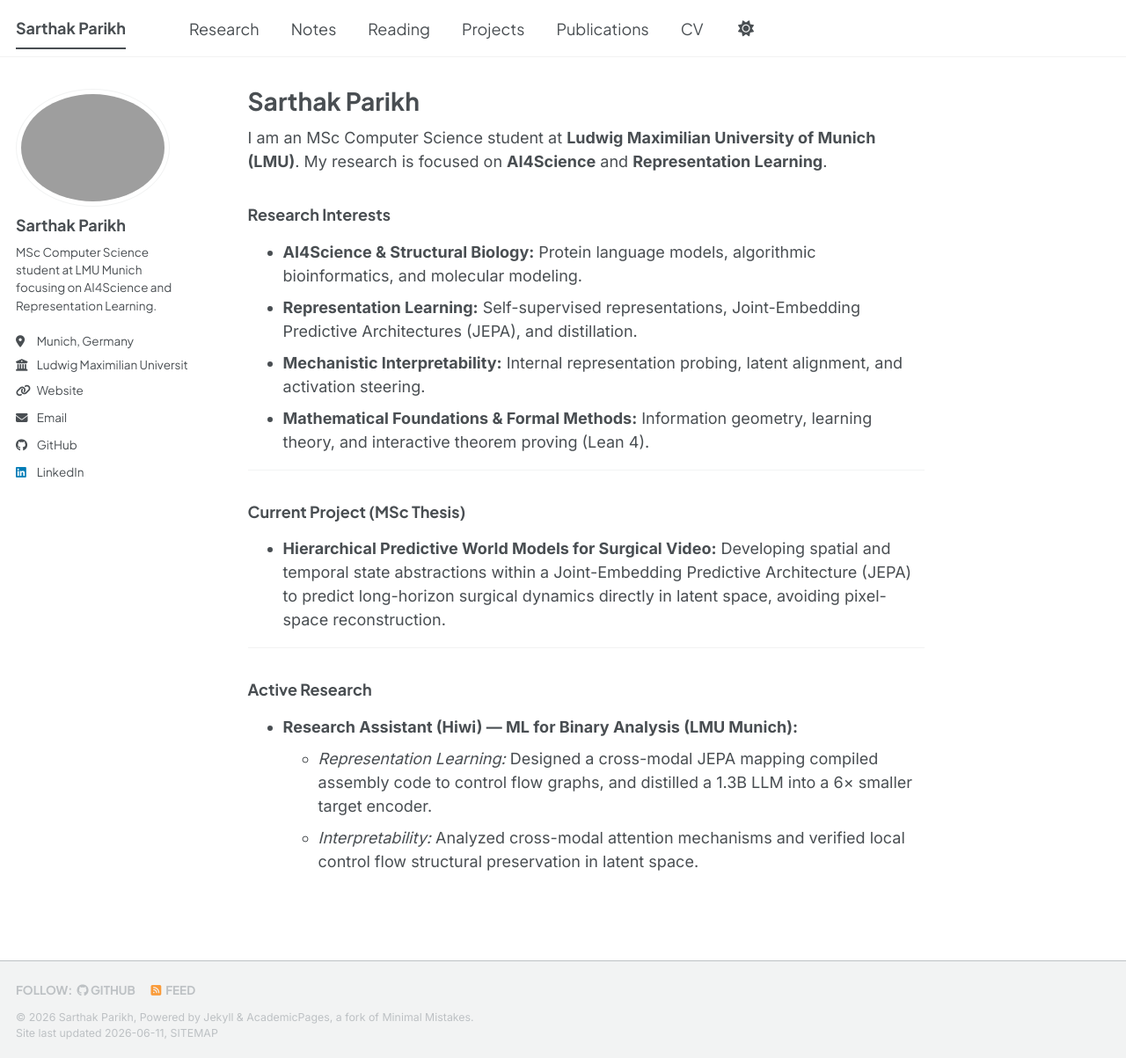
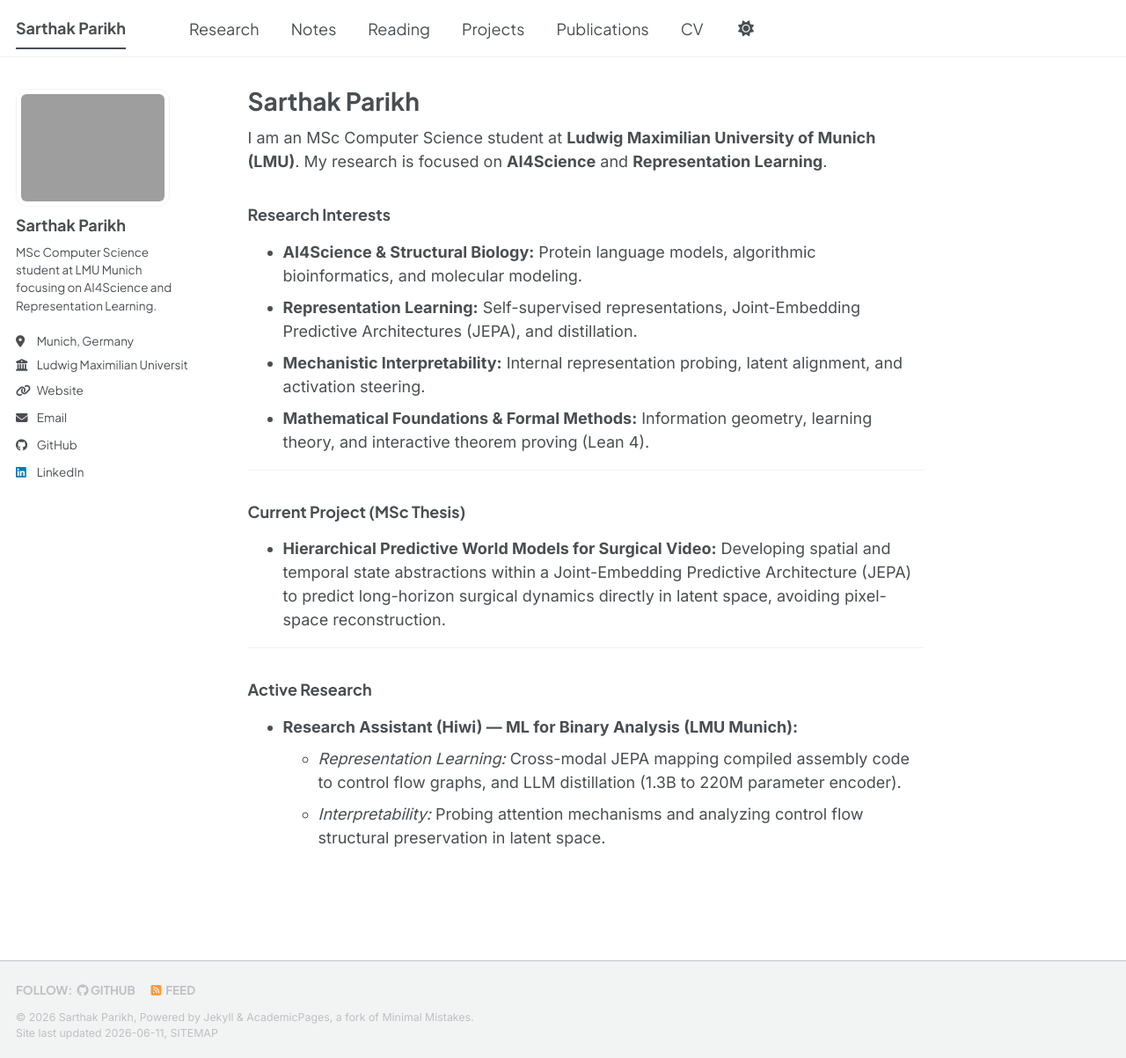
Before and after one commit to sparikh-research/sparikh-research.github.io, a Jekyll site: the page built from _pages/about.md, in a window 1280 px wide and 1203 px high. Shown: the whole window at 88% size. Built offline with Jekyll 4.4.1, drawn with Linux system fonts in a browser that asks for light colours; a script bundle is joined from its source files by our own code; library files that are not in the unit come from our copies.

Commit message:
rectangle stuff

```diff
--- a/_pages/about.md
+++ b/_pages/about.md
@@ -24,5 +24,5 @@ I am an MSc Computer Science student at **Ludwig Maximilian University of Munich
 
 ### Active Research
 * **Research Assistant (Hiwi) — ML for Binary Analysis (LMU Munich):**
-  * *Representation Learning:* Designed a cross-modal JEPA mapping compiled assembly code to control flow graphs, and distilled a 1.3B LLM into a 6× smaller target encoder.
-  * *Interpretability:* Analyzed cross-modal attention mechanisms and verified local control flow structural preservation in latent space.
+  * *Representation Learning:* Cross-modal JEPA mapping compiled assembly code to control flow graphs, and LLM distillation (1.3B to 220M parameter encoder).
+  * *Interpretability:* Probing attention mechanisms and analyzing control flow structural preservation in latent space.
--- a/_sass/layout/_sidebar.scss
+++ b/_sass/layout/_sidebar.scss
@@ -155,7 +155,7 @@
 
   img {
     max-width: 175px;
-    border-radius: 50%;
+    border-radius: 12px;
 
     @include breakpoint($large) {
       padding: 5px;
```
Also changed, not shown: _pages/cv.md (+2 -2 lines).
